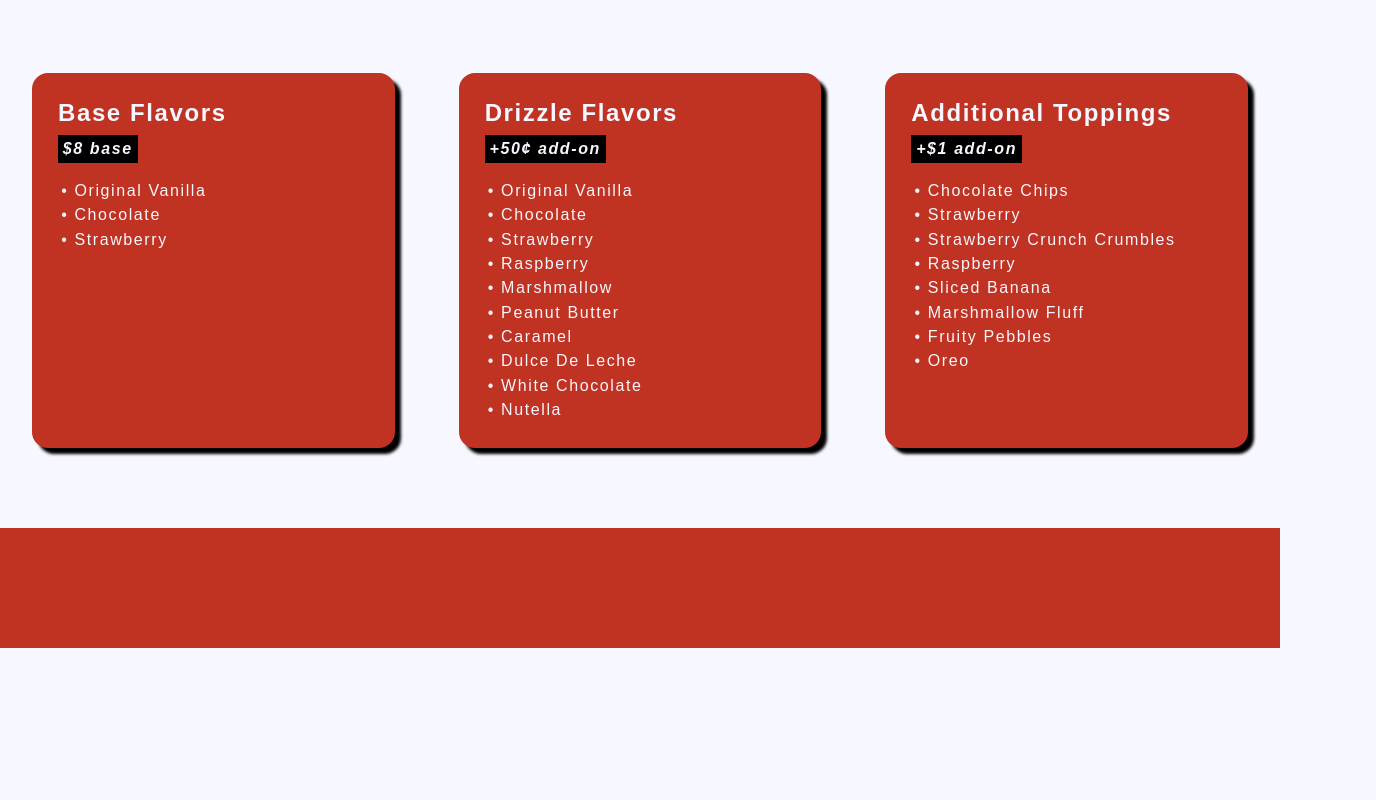
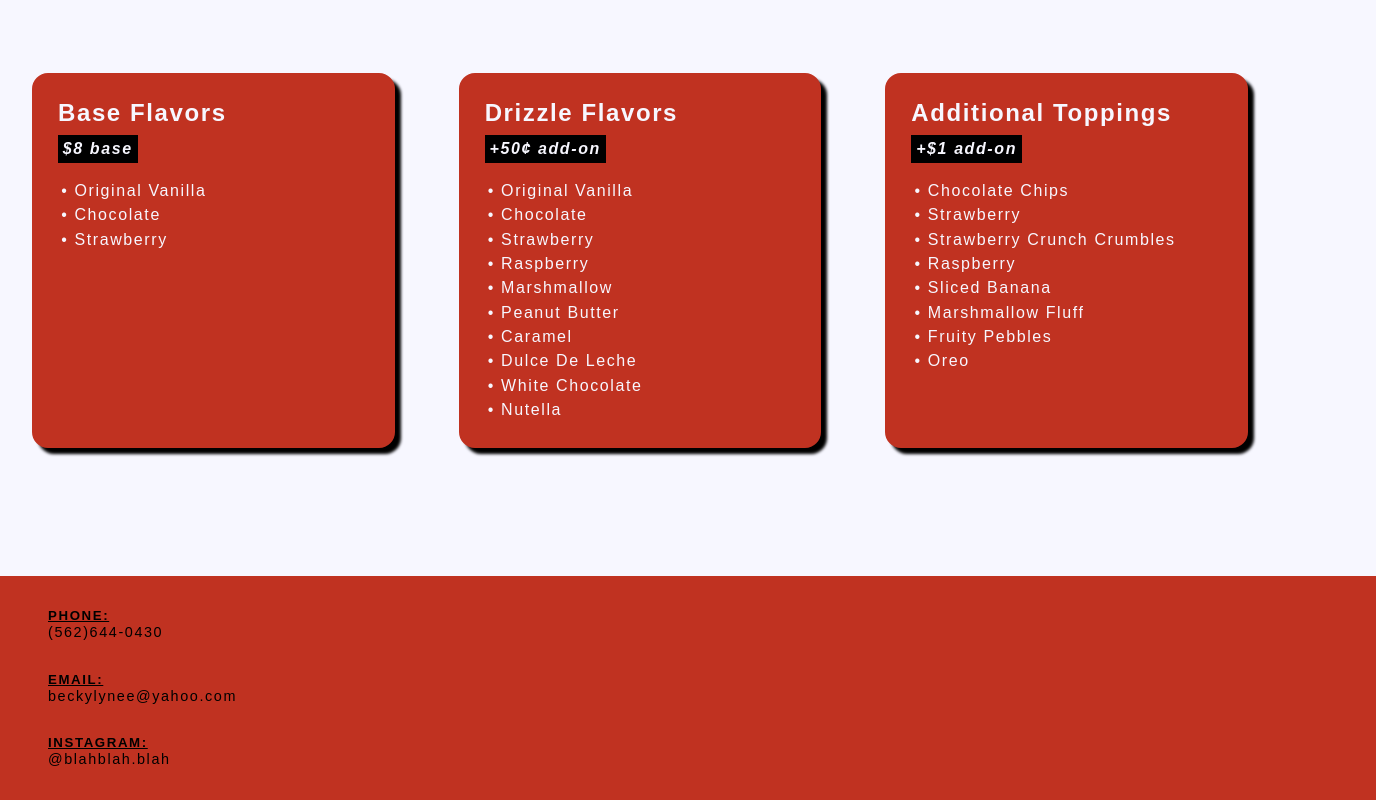
Before and after one commit to elizbeth0330/becca, a plain HTML site: page index.html in a window 1280 px wide. Shown: the part 357-1157 px from the top of the page, 1376 px wide, since content can reach past the window. Before the commit the page ends 1005 px from the top, so only its background shows below. Drawn offline with Linux system fonts and the light colour scheme; a web font is replaced by a local one.

Commit message:
adding contact info in the footer

```diff
--- a/index.html
+++ b/index.html
@@ -69,7 +69,20 @@
             </ul></div>
     </section>
 
-    <footer></footer>
+    <footer class="social">
+        <div class="contacts">
+            <h5>PHONE:</h5>
+            <span>(562)644-0430</span>
+        </div>
+        <div class="contacts">
+            <h5>EMAIL:</h5>
+            <span>beckylynee@yahoo.com</span>
+        </div>
+        <div class="contacts">
+            <h5>INSTAGRAM:</h5>
+            <span>@blahblah.blah</span>
+        </div>
+    </footer>
 
 
     <script src="script.js"></script>
--- a/styles.css
+++ b/styles.css
@@ -88,6 +88,24 @@ ul > li {
     list-style: none;
 }
 
+footer.social {
+    height: 10rem;
+    margin-top: 5rem;
+    padding: 2rem 3rem;
+    color: #000;
+    display: flex;
+    flex-direction: column;
+    align-items: flex-start;
+    justify-content: space-between;
+}
+.contacts h5 {
+    font-weight: bold;
+    text-decoration: underline;
+}
+.contacts span {
+    font-size: 0.9rem;
+}
+
 @media screen and (max-width: 600px) {
     .container {
         flex-direction: column;
```
